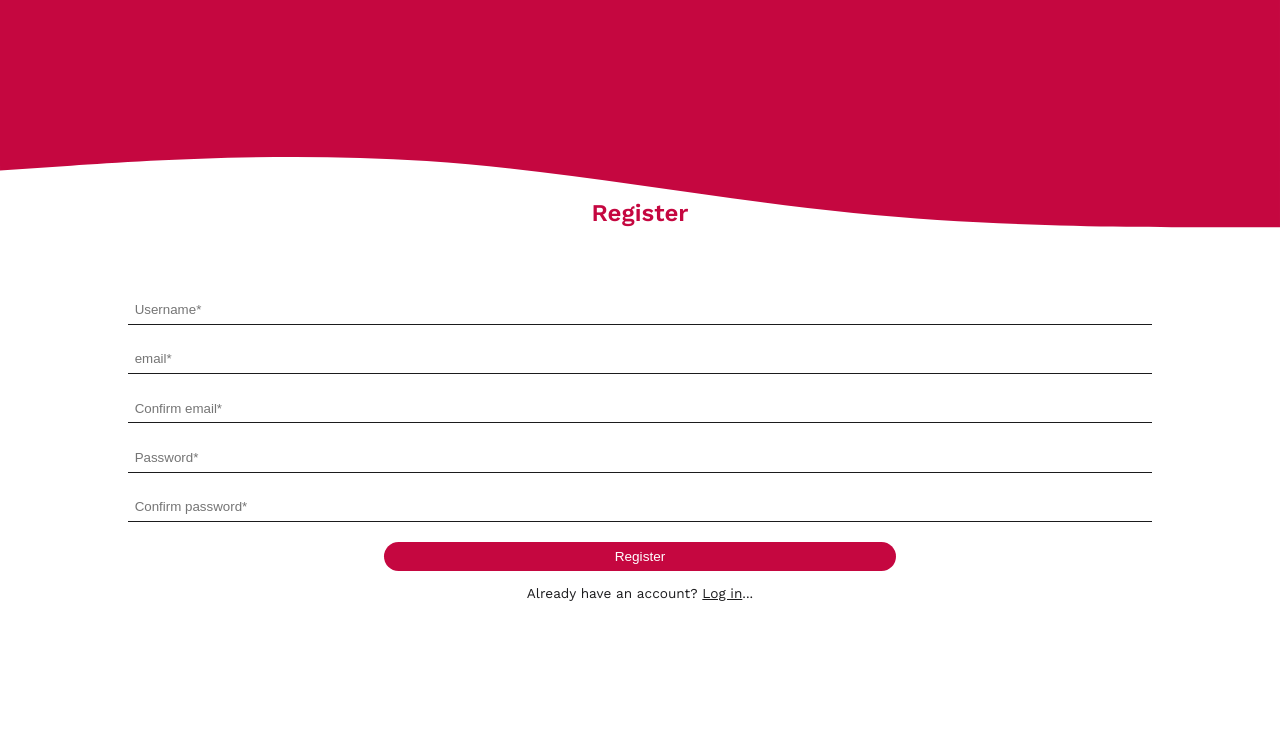
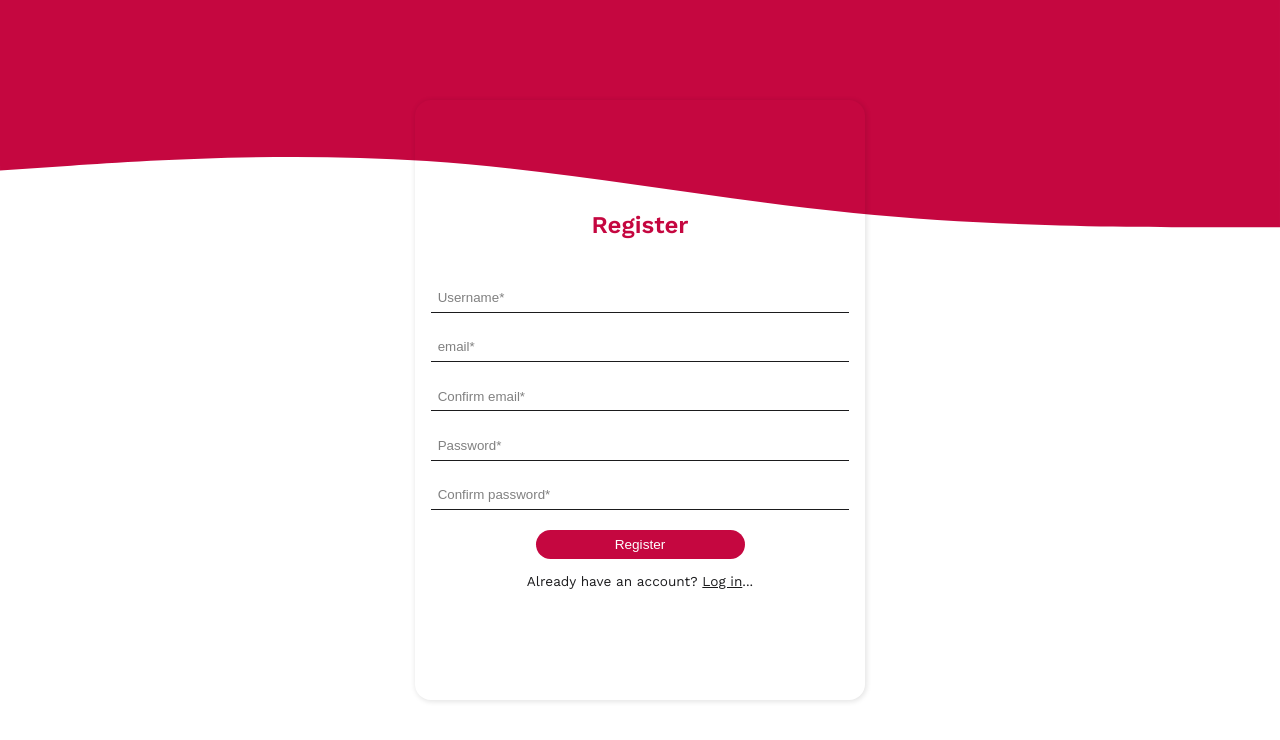
Before and after one commit to Quibble7s/rrgallery, a React (Create React App) app: page /register in a window 1280 px wide. Shown: the top 740 px of the page. Built offline with nearby package versions, Linux system fonts and the light colour scheme.

Commit message:
Added slide in animation

```diff
--- a/src/pages/AuthLogin.jsx
+++ b/src/pages/AuthLogin.jsx
@@ -37,7 +37,7 @@ const AuthLogin = () => {
           src='./assets/img/gallery.svg'
           alt='logo'
         />
-        <h1 className='text text--size-subtitle text--color-primary'>
+        <h1 className='text text--size-subtitle text--color-primary text--center'>
           rrgallery
         </h1>
       </div>
@@ -71,10 +71,13 @@ const AuthLogin = () => {
         />
 
         <Link
-          className='text text--size-small text--decoration-none --mt-regular'
+          className='text text--size-small text--decoration-none text--center --mt-regular'
           to='/register'>
           Don't have an account?{" "}
-          <span className='text--decoration-underline'>Register</span>...
+          <span className='text--decoration-underline text--hover-primary'>
+            Register
+          </span>
+          ...
         </Link>
       </form>
       <img
--- a/src/pages/AuthRegister.jsx
+++ b/src/pages/AuthRegister.jsx
@@ -34,7 +34,7 @@ const AuthRegister = () => {
   return (
     <div className='container --w-100'>
       <form onSubmit={onRegisterHandler} className='register'>
-        <h1 className='text text--size-subtitle text--color-primary --mb-large'>
+        <h1 className='text text--size-subtitle text--color-primary text--center --mb-regular'>
           Register
         </h1>
         <input
@@ -108,10 +108,13 @@ const AuthRegister = () => {
           type='submit'
         />
         <Link
-          className='text text--size-small text--decoration-none --mt-regular'
+          className='text text--size-small text--decoration-none text--center --mt-regular'
           to='/login'>
           Already have an account?{" "}
-          <span className='text--decoration-underline'>Log in</span>...
+          <span className='text--decoration-underline text--hover-primary'>
+            Log in
+          </span>
+          ...
         </Link>
       </form>
       <img
--- a/src/sass/components/container/container.scss
+++ b/src/sass/components/container/container.scss
@@ -11,10 +11,15 @@ body,
   width: 100%;
   min-height: 100vh;
   background-color: $white;
+  overflow-x: hidden;
 }
 
 body {
   font-family: "Work Sans", sans-serif;
+}
+
+::placeholder {
+  color: gray;
 }
 
 .container {
@@ -72,3 +77,10 @@ body {
     @include background-top();
   }
 }
+
+@media (min-width: 900px) {
+  .container {
+    flex-direction: row;
+    flex-wrap: wrap;
+  }
+}
--- a/src/sass/pages/login.scss
+++ b/src/sass/pages/login.scss
@@ -1,4 +1,15 @@
 @use '../abstract/index' as *;
+
+@keyframes slide-in {
+  0% {
+    right: -50%;
+    opacity: 0;
+  }
+  100% {
+    right: 0%;
+    opacity: 1;
+  }
+}
 
 .login {
   width: 80%;
@@ -6,11 +17,19 @@
   flex-direction: column;
   justify-content: center;
   align-items: center;
+  padding: $padding-regular;
+  min-height: 65vh;
+  border-radius: 16px;
+  box-shadow: 1px 1px 5px 1px rgba(0, 0, 0, 0.1);
+  position: relative;
+  animation: slide-in forwards 200ms ease-in-out;
 }
 
 .logo {
+  width: 100%;
   display: flex;
   flex-direction: row;
+  flex-wrap: wrap;
   justify-content: center;
   align-items: center;
   &__image {
@@ -18,3 +37,15 @@
     height: 32px;
   }
 }
+
+@media (min-width: 900px) {
+  .login {
+    min-width: 450px;
+    width: 30%;
+    min-height: 75vh;
+    margin: $margin-regular;
+  }
+  .logo {
+    display: none;
+  }
+}
--- a/src/sass/pages/register.scss
+++ b/src/sass/pages/register.scss
@@ -1,7 +1,35 @@
+@use '../abstract/index' as *;
+
+@keyframes slide-in {
+  0% {
+    right: -50%;
+    opacity: 0;
+  }
+  100% {
+    right: 0%;
+    opacity: 1;
+  }
+}
+
 .register {
   width: 80%;
   display: flex;
   flex-direction: column;
   justify-content: center;
   align-items: center;
+  padding: $padding-regular;
+  min-height: 65vh;
+  border-radius: 16px;
+  box-shadow: 1px 1px 5px 1px rgba(0, 0, 0, 0.1);
+  position: relative;
+  animation: slide-in forwards 200ms ease-in-out;
 }
+
+@media (min-width: 900px) {
+  .register {
+    min-width: 450px;
+    width: 30%;
+    min-height: 75vh;
+    margin: $margin-regular;
+  }
+}
--- a/src/sass/text.scss
+++ b/src/sass/text.scss
@@ -1,7 +1,15 @@
 @use './abstract/index' as *;
 
 .text {
+  width: 100%;
   color: $black;
+  transition: color 200ms ease-in-out;
+  &--hover {
+    &-primary:hover {
+      transition: color 200ms ease-in-out;
+      color: $whine-extra-light;
+    }
+  }
   &--center {
     text-align: center;
   }
```
